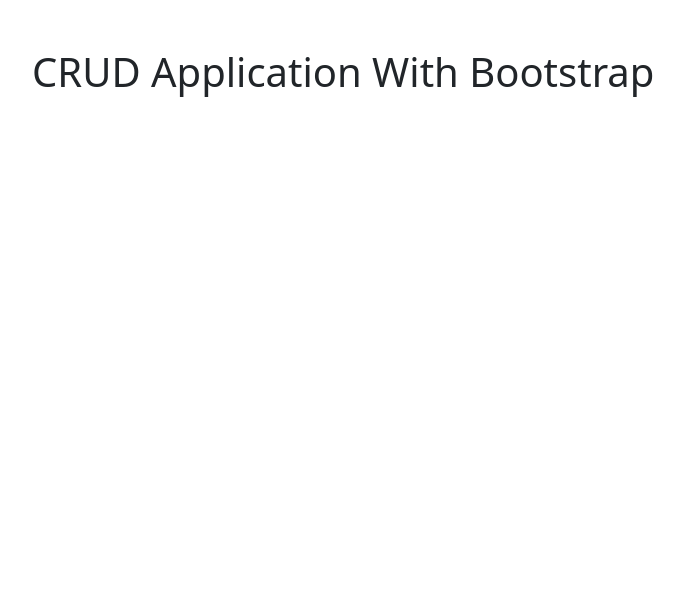
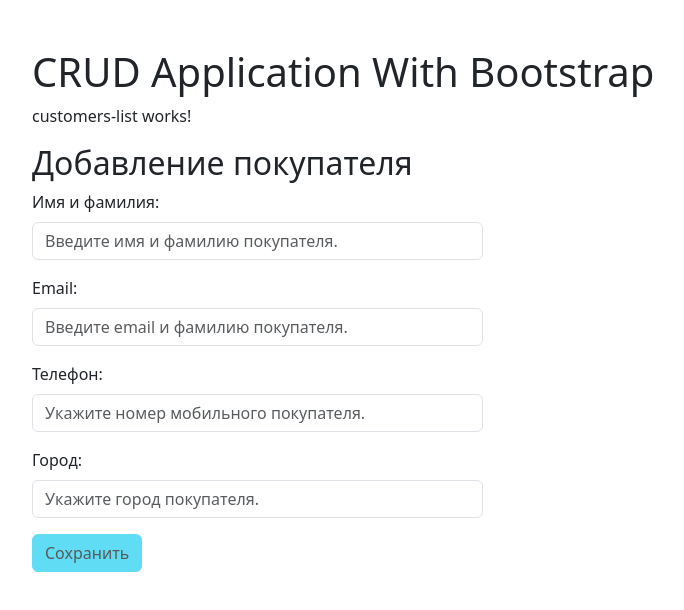
Before and after one commit to Pistalierro/app-crud-with-bootstrap, an Angular app: page / in a window 1280 px wide. Shown: the top 610 px of the page, without its empty margins (50-734 px from the left). Built offline with nearby package versions, Linux system fonts and the light colour scheme.

Commit message:
создал реактивную форму с валидацией для добавления покупателя

```diff
--- a/src/app/app.component.html
+++ b/src/app/app.component.html
@@ -5,4 +5,7 @@
       <h1>CRUD Application With Bootstrap</h1>
     </div>
   </div>
+
+  <crud-customers-host></crud-customers-host>
+
 </div>
--- a/src/app/app.component.ts
+++ b/src/app/app.component.ts
@@ -1,10 +1,11 @@
 import {Component} from '@angular/core';
 import {RouterOutlet} from '@angular/router';
+import {CustomersHostComponent} from './customers-host/customers-host.component';
 
 @Component({
   selector: 'app-root',
   standalone: true,
-  imports: [RouterOutlet],
+  imports: [RouterOutlet, CustomersHostComponent],
   templateUrl: './app.component.html',
   styleUrl: './app.component.scss'
 })
--- a/src/app/customer-details/customer-details.component.html
+++ b/src/app/customer-details/customer-details.component.html
@@ -1 +1,54 @@
-<p>customer-details works!</p>
+<h2>Добавление покупателя</h2>
+
+<form (ngSubmit)="onSubmit()" [formGroup]="customerForm">
+
+  <div class="mb-3">
+    <label class="form-label" for="name">{{ formLabels.name }}</label>
+    <input (blur)="onValueChanges()"
+           [class]="{'is-valid':   form['name'].valid,
+                     'is-invalid': form['name'].invalid && (form['name'].dirty || form['name'].touched)}"
+           class="form-control" formControlName="name" id="name" placeholder="{{formPlaceholders.name}}" type="text">
+    <div *ngIf="form['name'].valid" class="valid-feedback">{{ formSuccess }}</div>
+    <div *ngIf="form['name'].invalid && (form['name'].dirty || form['name'].touched)" class="invalid-feedback">{{ formErrors.name }}</div>
+  </div>
+
+  <div class="mb-3">
+    <label class="form-label" for="email">{{ formLabels.email }}</label>
+    <input (blur)="onValueChanges()"
+           [class]="{'is-valid':   form['email'].valid,
+                     'is-invalid': form['email'].invalid && (form['email'].dirty || form['email'].touched)}"
+           class="form-control" formControlName="email" id="email" placeholder="{{formPlaceholders.email}}" type="email">
+    <div *ngIf="form['email'].valid" class="valid-feedback">{{ formSuccess }}</div>
+    <div *ngIf="form['email'].invalid && (form['email'].dirty || form['email'].touched)" class="invalid-feedback">{{ formErrors.email }}
+    </div>
+  </div>
+
+  <div class="mb-3">
+    <label class="form-label" for="mobile">{{ formLabels.mobile }}</label>
+    <input (blur)="onValueChanges()"
+           [class]="{'is-valid':   form['mobile'].valid,
+                     'is-invalid': form['mobile'].invalid && (form['mobile'].dirty || form['mobile'].touched)}"
+           class="form-control" formControlName="mobile" id="mobile" placeholder="{{formPlaceholders.mobile}}" type="text">
+    <div *ngIf="form['mobile'].valid" class="valid-feedback">{{ formSuccess }}</div>
+    <div *ngIf="form['mobile'].invalid && (form['mobile'].dirty || form['mobile'].touched)"
+         class="invalid-feedback">{{ formErrors.mobile }}
+    </div>
+  </div>
+
+  <div class="mb-3">
+    <label class="form-label" for="location">{{ formLabels.location }}</label>
+    <input (blur)="onValueChanges()"
+           [class]="{'is-valid':   form['location'].valid,
+                     'is-invalid': form['location'].invalid && (form['location'].dirty || form['location'].touched)}"
+           class="form-control" formControlName="location" id="location" placeholder="{{formPlaceholders.location}}" type="text">
+    <div *ngIf="form['location'].valid" class="valid-feedback">{{ formSuccess }}</div>
+    <div *ngIf="form['location'].invalid && (form['location'].dirty || form['location'].touched)"
+         class="invalid-feedback">{{ formErrors.location }}
+    </div>
+  </div>
+
+  <div class="mb-3">
+    <button [disabled]="customerForm.invalid" class="btn btn-info">Сохранить</button>
+  </div>
+
+</form>
--- a/src/app/customer-details/customer-details.component.ts
+++ b/src/app/customer-details/customer-details.component.ts
@@ -1,12 +1,62 @@
-import {Component} from '@angular/core';
+import {Component, OnInit} from '@angular/core';
+import {FormBuilder, FormGroup, ReactiveFormsModule, ValidationErrors, Validators} from '@angular/forms';
+import {FORM_ERRORS, FORM_LABELS, FORM_PLACEHOLDERS, FORM_SUCCESS, FORM_VALIDATION_MESSAGES} from '../shared/data/form-data';
+import {NgIf} from '@angular/common';
 
 @Component({
   selector: 'crud-customer-details',
   standalone: true,
-  imports: [],
+  imports: [
+    ReactiveFormsModule,
+    NgIf
+  ],
   templateUrl: './customer-details.component.html',
   styleUrl: './customer-details.component.scss'
 })
-export class CustomerDetailsComponent {
+export class CustomerDetailsComponent implements OnInit {
 
+  customerForm!: FormGroup;
+  formSuccess = FORM_SUCCESS;
+  formLabels = FORM_LABELS;
+  formPlaceholders = FORM_PLACEHOLDERS;
+  formErrors: any = FORM_ERRORS;
+  validationMessages: any = FORM_VALIDATION_MESSAGES;
+
+  constructor(private fb: FormBuilder) {
+  }
+
+  get form(): ValidationErrors {
+    return this.customerForm.controls;
+  }
+
+  ngOnInit(): void {
+    this.initializeForm();
+  }
+
+  onSubmit(): void {
+    console.log(this.customerForm.value);
+    this.customerForm.reset();
+  }
+
+  onValueChanges(): void {
+    Object.keys(this.formErrors).forEach(field => {
+      const control = this.customerForm.get(field);
+      this.formErrors[field] = '';
+
+      if ((control?.dirty || control?.touched) && control.invalid) {
+        const messages = this.validationMessages[field];
+        Object.keys(control.errors as ValidationErrors).some(key => this.formErrors[field] = messages[key]);
+      }
+    });
+  }
+
+  private initializeForm(): void {
+    this.customerForm = this.fb.group({
+      name: ['', [Validators.required]],
+      email: ['', [Validators.required, Validators.email]],
+      mobile: ['', [Validators.required, Validators.minLength(8), Validators.maxLength(12)]],
+      location: ['', [Validators.required]],
+    });
+    this.customerForm.valueChanges.subscribe(() => this.onValueChanges());
+  }
 }
--- a/src/app/customers-host/customers-host.component.html
+++ b/src/app/customers-host/customers-host.component.html
@@ -1 +1,11 @@
-<p>customers-host works!</p>
+<div class="row">
+  <div class="col-12">
+    <crud-customers-list></crud-customers-list>
+  </div>
+</div>
+
+<div class="row">
+  <div class="col-5">
+    <crud-customer-details></crud-customer-details>
+  </div>
+</div>
--- /dev/null
+++ b/src/app/shared/data/form-data.ts
@@ -0,0 +1,40 @@
+export const FORM_ERRORS = {
+  name: '',
+  email: '',
+  mobile: '',
+  location: '',
+};
+
+export const FORM_SUCCESS = 'Принято!';
+
+export const FORM_VALIDATION_MESSAGES = {
+  name: {
+    required: 'Имя обязательно.',
+  },
+  email: {
+    required: 'Email обязателен.',
+    email: 'Неверный формат адреса email.'
+  },
+  mobile: {
+    required: 'Номер мобильного телефона обязателен.',
+    minlength: 'Номер телефона должен содержать не менее 8 цифр.',
+    maxlength: 'Номер телефона должен содержать не более 12 цифр.',
+  },
+  location: {
+    required: 'Город обязателен.',
+  }
+};
+
+export const FORM_LABELS = {
+  name: 'Имя и фамилия:',
+  email: 'Email:',
+  mobile: 'Телефон:',
+  location: 'Город:',
+};
+
+export const FORM_PLACEHOLDERS = {
+  name: 'Введите имя и фамилию покупателя.',
+  email: 'Введите email и фамилию покупателя.',
+  mobile: 'Укажите номер мобильного покупателя.',
+  location: 'Укажите город покупателя.'
+};
```
Also changed, not shown: src/app/customers-host/customers-host.component.ts (+6 -1 lines), src/app/shared/services/http.service.ts (added, +28 -0 lines), src/app/shared/types/customer.interface.ts (added, +7 -0 lines).
